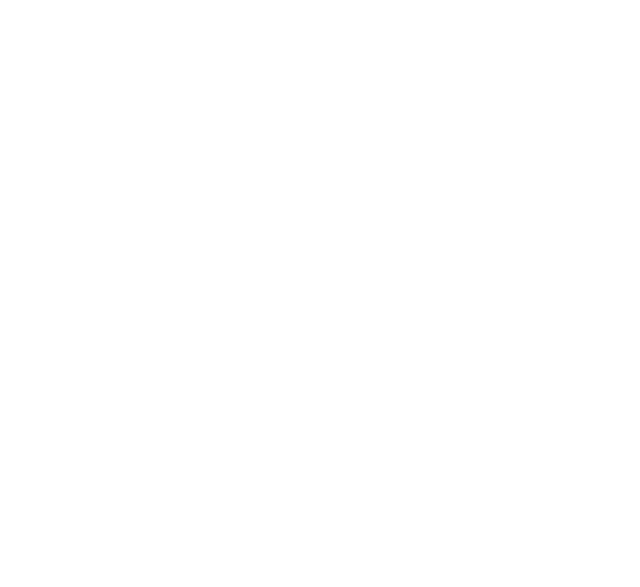
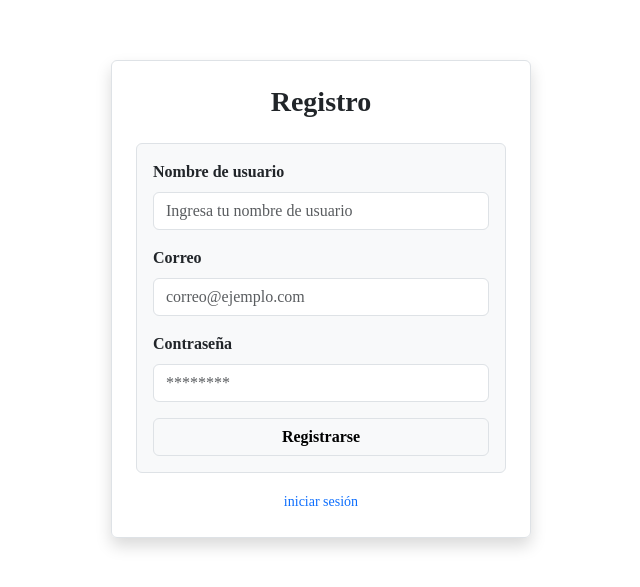
Before and after one commit to carlosdev97/uno, a Vue app: page /register in a window 1280 px wide. Before the commit this address had no page. Shown: the part 101-688 px from the top of the page, without its empty margins (319-959 px from the left). Built offline with nearby package versions, Linux system fonts and the light colour scheme.

Commit message:
Feat: creados componentes de Register, Login y Lobby

```diff
--- a/src/components/Home.vue
+++ b/src/components/Home.vue
@@ -1,27 +1,29 @@
 <template>
-  <div
-    class="container d-flex justify-content-center align-items-center vh-100 home"
-  >
-    <h1>Welcome to Home</h1>
+  <div class="d-flex justify-content-center align-items-center vh-100">
+    <div class="text-center border rounded p-4 shadow" style="width: 300px">
+      <img
+        src="../assets/uno.png"
+        alt="Logo UNO"
+        class="mb-4"
+        style="width: 120px"
+      />
+      <div class="border rounded p-3 bg-light">
+        <RouterLink to="/login" class="btn btn-light border fw-bold w-100 mb-2">
+          Ingresar
+        </RouterLink>
+        <RouterLink to="/register" class="btn btn-light border fw-bold w-100">
+          Registrarse
+        </RouterLink>
+      </div>
+    </div>
   </div>
 </template>
 
 <script>
+import { RouterLink } from "vue-router";
 export default {
   name: "Home",
-  data() {
-    return {
-      // Add your component data here
-    };
-  },
-  methods: {
-    // Add your component methods here
-  },
 };
 </script>
 
-<style scoped>
-.home {
-  /* Add your styles here */
-}
-</style>
+<style scoped></style>
--- /dev/null
+++ b/src/components/Lobby.vue
@@ -0,0 +1,31 @@
+<template>
+  <div class="d-flex justify-content-center align-items-center vh-100">
+    <div class="text-center border rounded p-4 shadow" style="width: 320px">
+      <h4 class="fw-bold mb-3 border p-2 rounded">¡Bienvenido!</h4>
+
+      <img
+        src="../assets/uno.png"
+        alt="Logo UNO"
+        class="mb-4"
+        style="width: 100px"
+      />
+
+      <div class="border rounded p-3 bg-light mb-3">
+        <button class="btn btn-light border fw-bold w-100 mb-2">Unirse</button>
+        <button class="btn btn-light border fw-bold w-100">
+          Crear Partida
+        </button>
+      </div>
+
+      <button class="btn btn-light border fw-bold w-100">Salir</button>
+    </div>
+  </div>
+</template>
+
+<script>
+export default {
+  name: "Lobby",
+};
+</script>
+
+<style scoped></style>
--- /dev/null
+++ b/src/components/Login.vue
@@ -0,0 +1,43 @@
+<template>
+  <div class="d-flex justify-content-center align-items-center vh-100">
+    <div class="text-center border rounded p-4 shadow" style="width: 420px">
+      <h3 class="fw-bold mb-4">Iniciar sesión</h3>
+
+      <div class="border rounded p-3 bg-light text-start">
+        <div class="mb-3">
+          <label for="email" class="form-label fw-bold">Correo</label>
+          <input
+            type="email"
+            id="email"
+            class="form-control"
+            placeholder="correo@ejemplo.com"
+          />
+        </div>
+
+        <div class="mb-3">
+          <label for="password" class="form-label fw-bold">Contraseña</label>
+          <input
+            type="password"
+            id="password"
+            class="form-control"
+            placeholder="********"
+          />
+        </div>
+
+        <button class="btn btn-light border fw-bold w-100">Ingresar</button>
+      </div>
+
+      <div class="mt-3">
+        <small><a href="#" class="text-decoration-none">Registrarse</a></small>
+      </div>
+    </div>
+  </div>
+</template>
+
+<script>
+export default {
+  name: "Login",
+};
+</script>
+
+<style scoped></style>
--- /dev/null
+++ b/src/components/Register.vue
@@ -0,0 +1,57 @@
+<template>
+  <div class="d-flex justify-content-center align-items-center vh-100">
+    <div class="text-center border rounded p-4 shadow" style="width: 420px">
+      <h3 class="fw-bold mb-4">Registro</h3>
+
+      <div class="border rounded p-3 bg-light text-start">
+        <div class="mb-3">
+          <label for="username" class="form-label fw-bold"
+            >Nombre de usuario</label
+          >
+          <input
+            type="text"
+            id="username"
+            class="form-control"
+            placeholder="Ingresa tu nombre de usuario"
+          />
+        </div>
+
+        <div class="mb-3">
+          <label for="email" class="form-label fw-bold">Correo</label>
+          <input
+            type="email"
+            id="email"
+            class="form-control"
+            placeholder="correo@ejemplo.com"
+          />
+        </div>
+
+        <div class="mb-3">
+          <label for="password" class="form-label fw-bold">Contraseña</label>
+          <input
+            type="password"
+            id="password"
+            class="form-control"
+            placeholder="********"
+          />
+        </div>
+
+        <button class="btn btn-light border fw-bold w-100">Registrarse</button>
+      </div>
+
+      <div class="mt-3">
+        <small
+          ><a href="#" class="text-decoration-none">iniciar sesión</a></small
+        >
+      </div>
+    </div>
+  </div>
+</template>
+
+<script>
+export default {
+  name: "Register",
+};
+</script>
+
+<style scoped></style>
--- a/src/main.js
+++ b/src/main.js
@@ -9,6 +9,9 @@ import "bootstrap/dist/js/bootstrap.bundle.min.js";
 
 const routes = [
   { path: "/", component: () => import("./components/Home.vue") },
+  { path: "/register", component: () => import("./components/Register.vue") },
+  { path: "/login", component: () => import("./components/Login.vue") },
+  { path: "/lobby", component: () => import("./components/Lobby.vue") },
 ];
 
 const router = createRouter({
```
Also changed, not shown: src/assets/uno.png (added).
